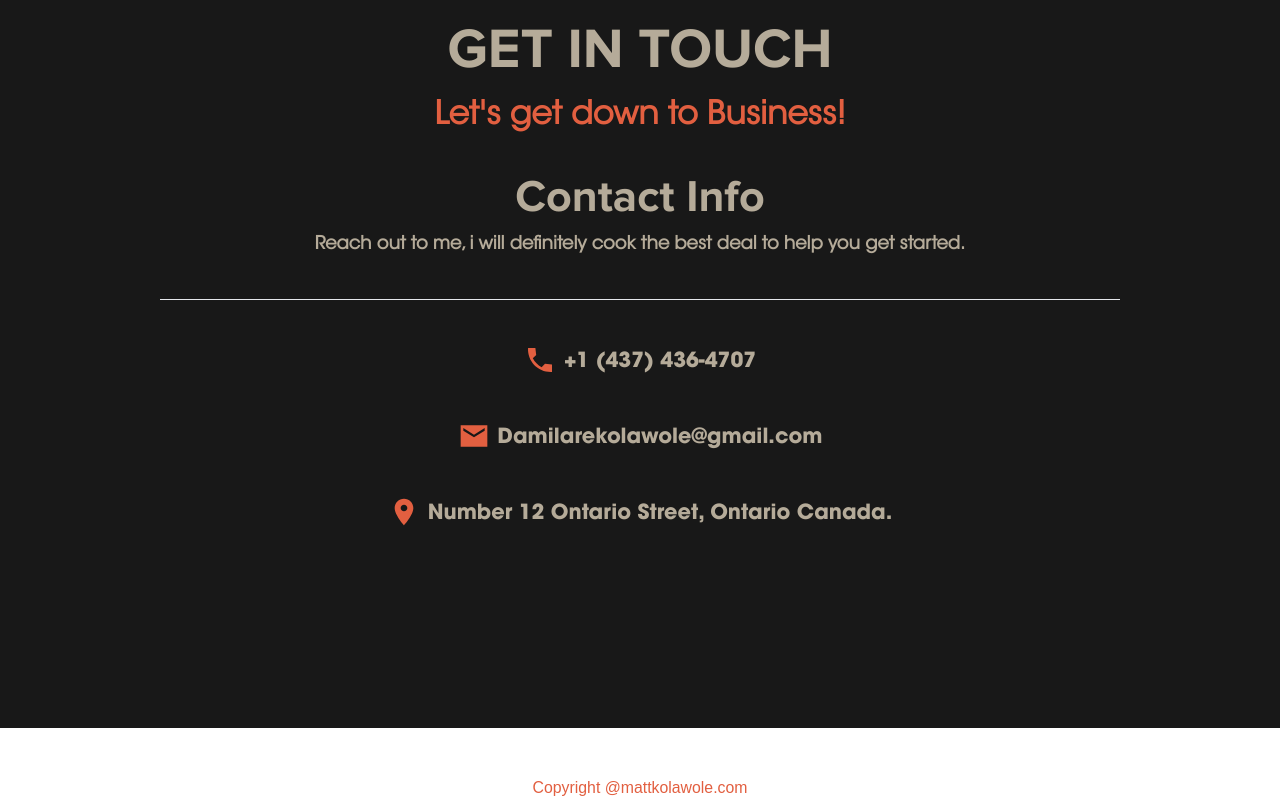
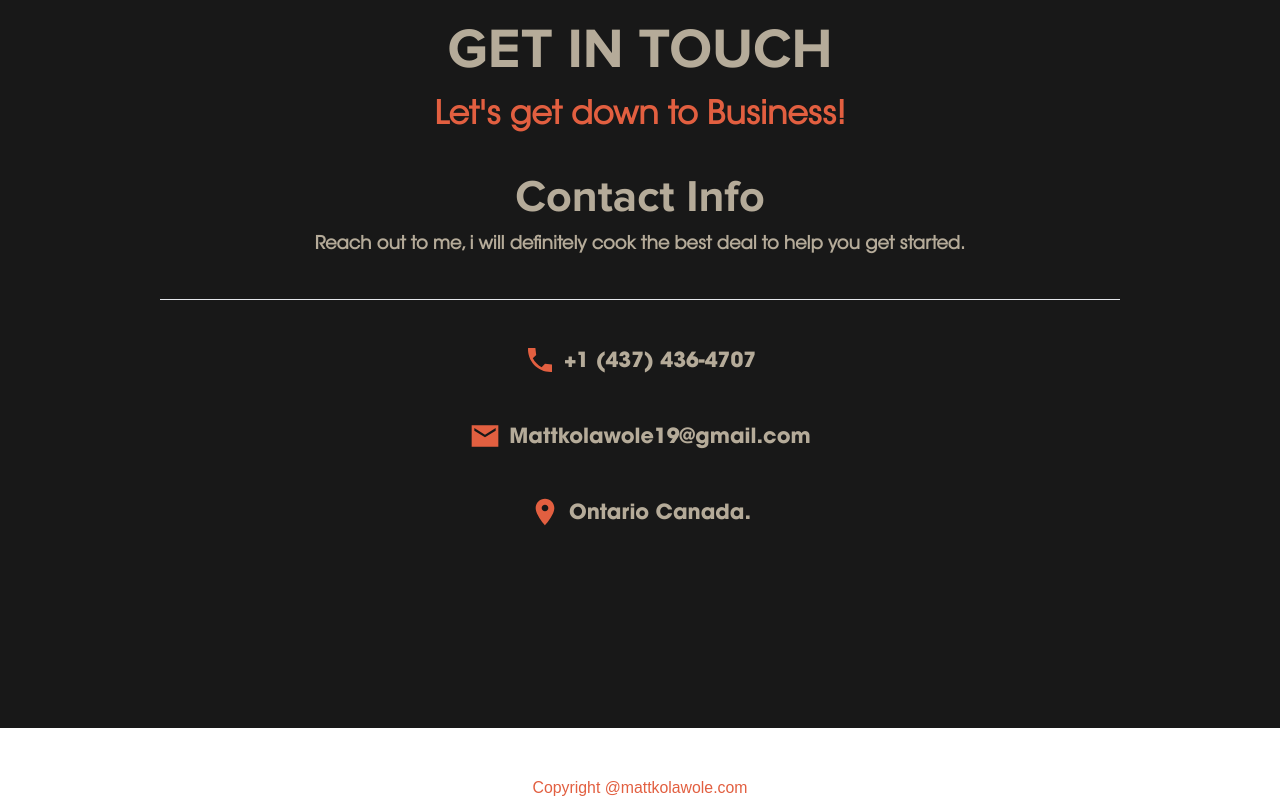
Before and after one commit to DavidWaza/matt-portfolio, a Next.js app: page / in a window 1280 px wide. Shown: the part 3843-4643 px from the top of the page. Built offline with nearby package versions, Linux system fonts and the light colour scheme; a web font is replaced by a local one.

Commit message:
changed email addresss and house address

```diff
--- a/src/components/ContactInfo.tsx
+++ b/src/components/ContactInfo.tsx
@@ -21,13 +21,13 @@ const ContactInfo = () => {
       <div className="flex justify-center mt-11">
         <EmailSharpIcon sx={{ color: "#E25F40", fontSize: "2rem" }} />
         <p className="text-[1rem] md:text-[1.3rem] ml-2 avant text-[#B5AB99]">
-          Damilarekolawole@gmail.com
+        Mattkolawole19@gmail.com
         </p>
       </div>
       <div className="flex justify-center mt-11">
         <LocationOnSharpIcon sx={{ color: "#E25F40", fontSize: "2rem" }} />
         <p className="text-[1rem] md:text-[1.3rem] ml-2 avant text-[#B5AB99]">
-          Number 12 Ontario Street, Ontario Canada.
+           Ontario Canada.
         </p>
       </div>
     </>
```
